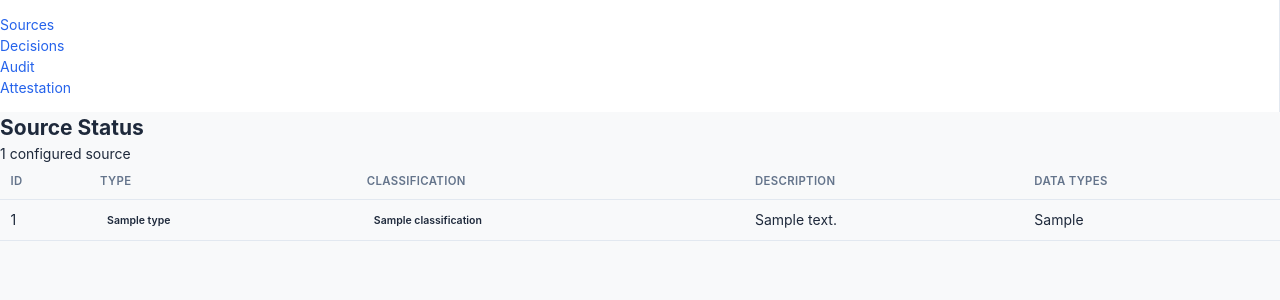
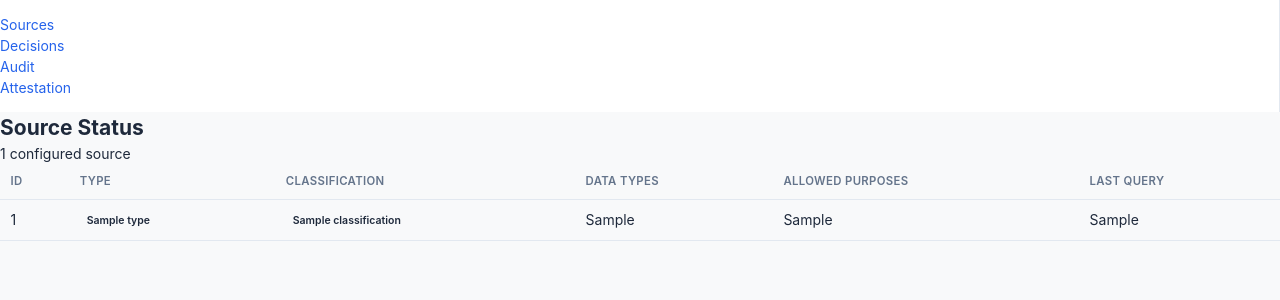
Before and after one commit to se-jo-ma/nautilus, a Python web app: template nautilus/ui/templates/pages/sources.html in a window 1280 px wide. Shown: the part 108-408 px from the top of the page. Run offline with Jinja, Linux system fonts and the light colour scheme; the template is opened without the code that fills it: most values are stand-ins (such as "Sample title", 1, 10 or a date in 2020).

Commit message:
feat(ui): add sources page and table partial templates
Co-Authored-By: Claude Opus 4.6 <noreply@anthropic.com>

```diff
--- a/nautilus/ui/templates/pages/sources.html
+++ b/nautilus/ui/templates/pages/sources.html
@@ -6,20 +6,20 @@
 <h1>Source Status</h1>
 <p>{{ source_count }} configured source{{ "s" if source_count != 1 else "" }}</p>
 
-<div class="table-wrap">
+<div class="table-wrap" hx-ext="sse" sse-connect="/admin/sources/events">
     <table>
         <thead>
             <tr>
                 <th>ID</th>
                 <th>Type</th>
                 <th>Classification</th>
-                <th>Description</th>
                 <th>Data Types</th>
+                <th>Allowed Purposes</th>
+                <th>Last Query</th>
             </tr>
         </thead>
         <tbody id="source-table-body"
-               hx-get="/admin/sources"
-               hx-trigger="every 30s"
+               sse-swap="source-update"
                hx-swap="innerHTML">
             {% include "partials/source_table_body.html" %}
         </tbody>
--- a/nautilus/ui/templates/partials/source_table_body.html
+++ b/nautilus/ui/templates/partials/source_table_body.html
@@ -3,12 +3,13 @@
     <td>{{ source.id }}</td>
     <td><span class="badge">{{ source.type }}</span></td>
     <td><span class="badge">{{ source.classification }}</span></td>
-    <td>{{ source.description }}</td>
     <td>{{ source.data_types | join(", ") }}</td>
+    <td>{{ source.allowed_purposes | join(", ") if source.allowed_purposes else "—" }}</td>
+    <td>{{ source.last_query if source.last_query else "Never" }}</td>
 </tr>
 {% else %}
 <tr>
-    <td colspan="5">
+    <td colspan="6">
         <div class="empty-state">
             <p>No sources configured</p>
         </div>
```
Also changed, not shown: specs/operator-platform/tasks.md (+2 -2 lines), specs/operator-platform/.progress-task-13.md (added).
